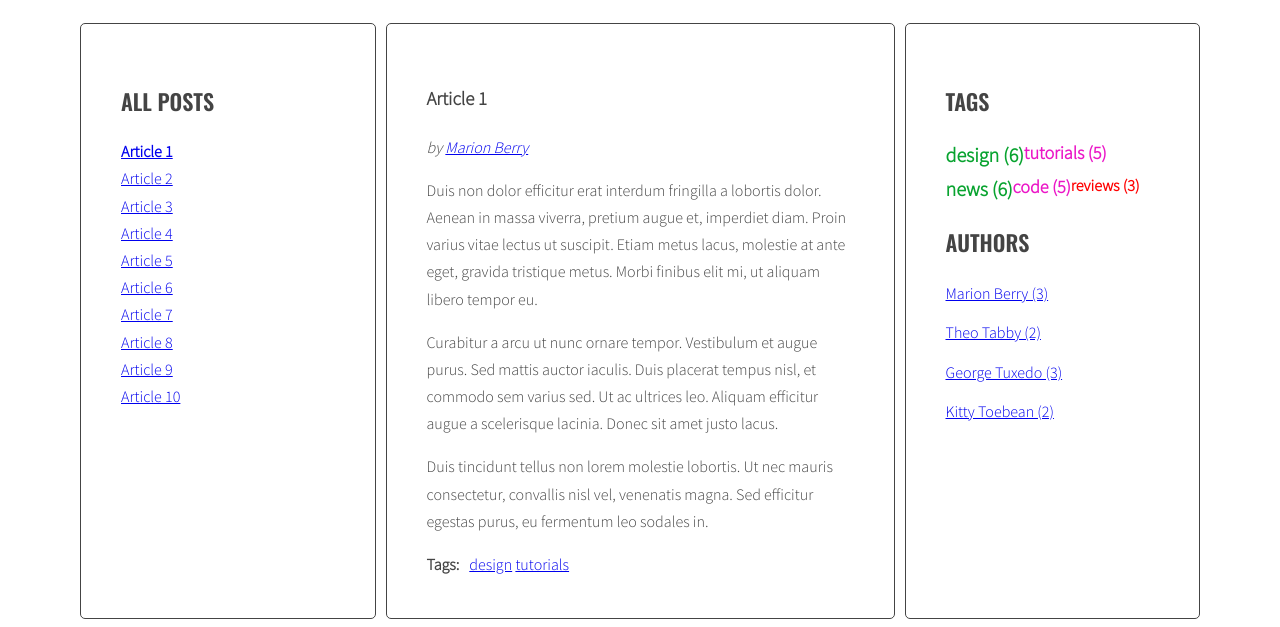
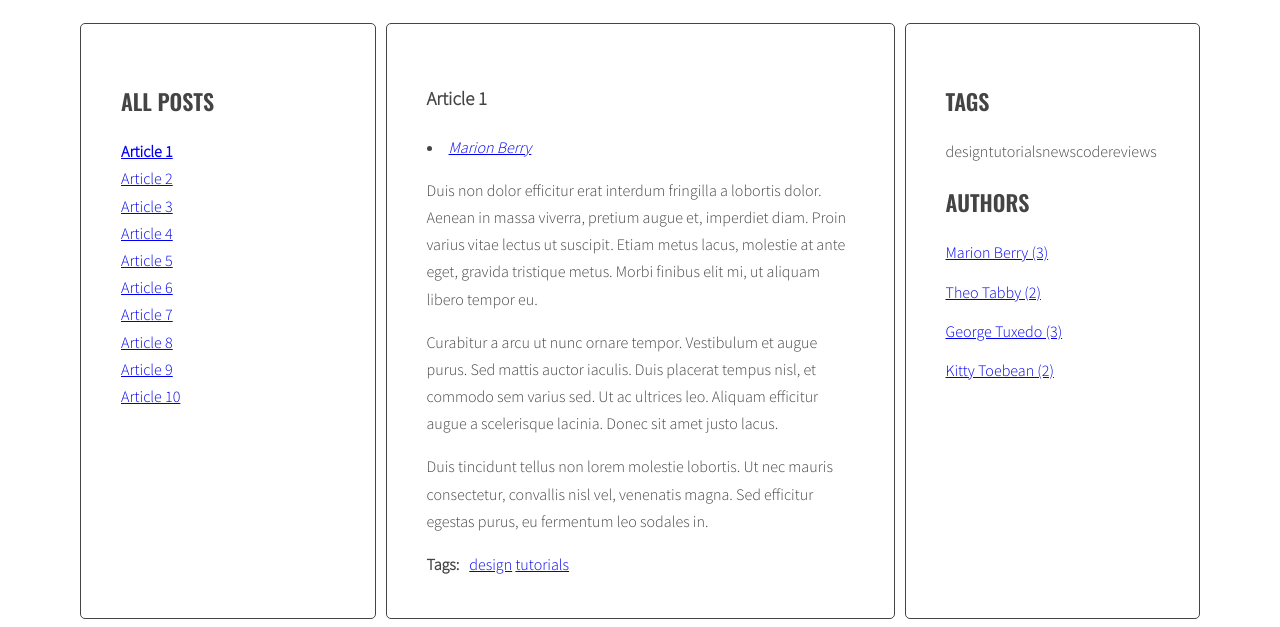
Before and after one commit to JankiJans/javascript-blog, a website: page index.html in a window 1280 px wide. Both pictures are taken after a click on the link "Article 1". Shown: the part 220-847 px from the top of the page. Drawn offline with nearby package versions, Linux system fonts and the light colour scheme.

Commit message:
add handlebars

```diff
--- a/index.html
+++ b/index.html
@@ -16,6 +16,16 @@
                 <aside class="sidebar">
                     <h2 class="section-title">All posts</h2>
                     <ul class="list titles">
+                      <!-- <li><a href="#article-1" class="active"><span>Article 1</span></a></li>
+                      <li><a href="#article-2"><span>Article 2</span></a></li>
+                      <li><a href="#article-3"><span>Article 3</span></a></li>
+                      <li><a href="#article-4"><span>Article 4</span></a></li>
+                      <li><a href="#article-5"><span>Article 5</span></a></li>
+                      <li><a href="#article-6"><span>Article 6</span></a></li>
+                      <li><a href="#article-7"><span>Article 7</span></a></li>
+                      <li><a href="#article-8"><span>Article 8</span></a></li>
+                      <li><a href="#article-9"><span>Article 9</span></a></li>
+                      <li><a href="#article-10"><span>Article 10</span></a></li> -->
                     </ul>
                 </aside>
                 <section class="posts">
@@ -243,6 +253,21 @@
             </main>
         </div>
     </div>
+    <script id="template-article-link" type="text/x-handlebars-template">
+      <li><a href="#{{ id }}"><span>{{ title }}</span></a></li>
+    </script>
+    <script id="template-article-tag" type="text/x-handlebars-template">
+      <li><a href="#tag-{{ id }}"><span>{{ title }}</span></a></li>
+    </script>
+    <script id="template-author-link" type="text/x-handlebars-template">
+      <li><a href="#author-{{ id }}"><span>{{ title }}</span></a></li>
+    </script>
+    <script id="template-tag-cloud-link" type="text/x-handlebars-template">
+      {{#each tags}}
+      <li>{{ tag }}</li>
+      {{/each}}
+    </script>
+    <script src="https://cdnjs.cloudflare.com/ajax/libs/handlebars.js/4.1.0/handlebars.min.js"></script>
     <script src="js/script.js"></script>
 </body>
 </html>
--- a/js/script.js
+++ b/js/script.js
@@ -1,43 +1,42 @@
 'use strict';
+const templates = {
+  articleLink: Handlebars.compile(document.querySelector('#template-article-link').innerHTML),
+  articleTag: Handlebars.compile(document.querySelector('#template-article-tag').innerHTML),
+  authorLink: Handlebars.compile(document.querySelector('#template-author-link').innerHTML),
+  tagCloudLink: Handlebars.compile(document.querySelector('#template-tag-cloud-link').innerHTML),
+}
 
-/* const { active } = require("browser-sync"); */
-
-/*
-document.getElementById('test-button').addEventListener('click', function(){
-    const links = document.querySelectorAll('.titles a');
-    console.log('links:', links);
-  });
-*/
 
 const titleClickHandler = function(event) {
   event.preventDefault();
 
-  const clickedElement = this;
+  const clickedElement = this;    //element `this` określa konkretny obiekt który chcemy znaleźć, lub wskazać.
 
   console.log('Link was clicked!');
   console.log(event);
-
   /* [DONE] remove class 'active' from all article links  */
 
-  const activeLinks = document.querySelectorAll('.titles a.active');
+  const activeLinks = document.querySelectorAll('.titles a.active'); //stała która szuka wszystkich elemntów `a` o klasie `titles` i posiadających klase `active`
+  console.log(activeLinks);
 
-  for (let activeLink of activeLinks) {
+  for (let activeLink of activeLinks) {   //pętla która przeskakuje przez każdy element a i usuwa klase active w stałej `activeLinks`
 
     activeLink.classList.remove('active');
 
   }
 
-  /* [IN PROGRESS] add class 'active' to the clicked link */
+  /* [DONE] add class 'active' to the clicked link */
 
   console.log('clickedElement:', clickedElement);
 
-  clickedElement.classList.add('active');
+  clickedElement.classList.add('active');   //dodaje klase active na kliknięty element
 
   /* [DONE] remove class 'active' from all articles */
 
-  const activeArticles = document.querySelectorAll('.post.active');
+  const activeArticles = document.querySelectorAll('.post.active');   //stała która wyszukuje wszystkie elementy z klasy `post` posiadające klasę `active`
+  console.log(activeArticles);
 
-  for (let activeArticle of activeArticles) {
+  for (let activeArticle of activeArticles) {   //pętla która przeskakuje przez każdy elemnt `post` i usuwa klasę `active` w stałej activeArticles
 
     activeArticle.classList.remove('active');
 
@@ -45,46 +44,46 @@ const titleClickHandler = function(event) {
 
   /* get 'href' attribute from the clicked link */
 
-  const articleSelector = clickedElement.getAttribute('href');
+  const articleSelector = clickedElement.getAttribute('href');    //Tutaj pobierany jest konkretny atrybut href po kliknięciu
   console.log(articleSelector);
 
   /* find the correct article using the selector (value of 'href' attribute) */
 
-  const targetArticle = document.querySelector(articleSelector);
+  const targetArticle = document.querySelector(articleSelector);    //stała `targetArticle` wyszukuje konkretny kod HTML który został określony w stałej `articleSelector`
   console.log(targetArticle);
 
   /* add class 'active' to the correct article */
 
-  targetArticle.classList.add('active');
+  targetArticle.classList.add('active'); //Tutaj zostaje dodana klasa active do klikniętego artykułu
 
 }
 
-const optArticleSelector = '.post',
+const optArticleSelector = '.post',   //stałe które wyszukują konkretne klasy z kodu HTML
   optTitleSelector = '.post-title',
   optTitleListSelector = '.titles',
   optArticleTagsSelector = '.post-tags .list',
   optArticleAuthorSelector = '.post .post-author',
   optTagsListSelector = '.tags.list',
   optAuthorListSelector = '.authors.list',
-  optCloudClassCount = 5,
+  optCloudClassCount = 5,   //tej zmiennej została przypisana wartość 5
   optCloudClassPrefix = 'tag-size-';
 
 
-function generateTitleLinks(customSelector = '') {
+function generateTitleLinks(customSelector = '') {    //funkcji z argumentem bez przypsianej wartośći staje się pustym ciągiej znaków "Po co? Nie wiem"
 
   /* remove contents of titleList */
 
-  const titleList = document.querySelector(optTitleListSelector);
-  console.log(titleList);
+  const titleList = document.querySelector(optTitleListSelector);   //Stała która szuka w dokumencie czyli w htmlu wartości przypisanej do stałej `optTitleListSelector` czyli szuka `titles`
+  //console.log(titleList);
 
-  titleList.innerHTML = '';
+  titleList.innerHTML = '';   //ten element jest ustawiony na pusty ciąg znaków co oznacza, że elemnt staje się pusty i traci swoje dzieci czyli wszyskie elementy HTML znajdujące się wewnątrz `titeList` i element staje się pusty
 
   /* for each article */
 
-  const articles = document.querySelectorAll(optArticleSelector + customSelector);
+  const articles = document.querySelectorAll(optArticleSelector + customSelector);    //stała articles wyszukuje wszystkie elemnty które zawierają optArticleSelector czyli `post` (artykuły) + poźniej dodajemy customSelector, który nie ma przypisanej żadnej wartości dzięki czemu wyłpany zostaje tylko optArticleSelector
   console.log(articles);
 
-  let html = '';
+  let html = '';    // zmienna która przechowuje kod html
 
   for (let article of articles) {
 
@@ -99,19 +98,21 @@ function generateTitleLinks(customSelector = '') {
     /* get the title from the title element */
     /* create HTML of the link */
 
-    const linkHTML = '<li><a href="#' + articleId + '"><span>' + articleTitle + '</span></a></li>';
-    console.log(linkHTML);
+    //const linkHTML = '<li><a href="#' + articleId + '"><span>' + articleTitle + '</span></a></li>';
+    const linkHTMLData = {id: articleId, title: articleTitle};
+    const linkHTML = templates.articleLink(linkHTMLData);
+    //console.log(linkHTML);
 
     /* insert link into titleList */
 
     html = html + linkHTML;
-    console.log(html);
+    //console.log(html);
   }
 
   titleList.innerHTML = html;
 
   const links = document.querySelectorAll('.titles a');
-  console.log(links);
+  //console.log(links);
 
   for (let link of links) {
 
@@ -130,7 +131,7 @@ function calculateTagsParams(tags) {
     min: 999999
 
   }
-  console.log(params);
+  //console.log(params);
 
   for (let tag in tags) {
     if(tags[tag] > params.max) {
@@ -152,12 +153,12 @@ function generateTags() {
 
   /* [NEW] create a new variable allTags with an empty object */
    let allTags = {};
-   console.log(allTags)
+   //console.log(allTags)
 
   /* find all articles */
 
   const articles = document.querySelectorAll(optArticleSelector);
-  console.log(articles);
+  //console.log(articles);
 
   /* START LOOP: for every article: */
 
@@ -166,7 +167,7 @@ function generateTags() {
     /* find tags wrapper */
 
     const titleList = article.querySelector(optArticleTagsSelector);
-    console.log(titleList);
+    //console.log(titleList);
 
     /* make html variable with empty string */
 
@@ -175,22 +176,25 @@ function generateTags() {
     /* get tags from data-tags attribute */
 
     const articleTags = article.getAttribute('data-tags'); //articleTagList
-    console.log(articleTags);
+    //console.log(articleTags);
 
     /* split tags into array */
 
     const articleTagsArray = articleTags.split(' ');
-    console.log(articleTagsArray);
+    //console.log(articleTagsArray);
 
     /* START LOOP: for each tag */
 
     for(let tag of articleTagsArray) {
-      console.log(tag);
+      //console.log(tag);
 
       /* generate HTML of the link */
 
-      const linkHTML = '<li><a href="#tag-' + tag + '">' + tag + '</a></li>';
-      console.log(linkHTML)
+      //const linkHTML = '<li><a href="#tag-' + tag + '">' + tag + '</a></li>';
+
+      const linkHTMLData = {id: tag, title: tag};
+      const linkHTML = templates.articleTag(linkHTMLData);
+      //console.log(linkHTML)
 
       /* add generated code to html variable */
       html = html + linkHTML + ' ';
@@ -217,13 +221,15 @@ function generateTags() {
   /* [NEW] find list of tags in right column */
 
   const tagList = document.querySelector(optTagsListSelector); //cloudTaglist
-  console.log(tagList);
+  //console.log(tagList);
 
   const tagsParams = calculateTagsParams(allTags);
-  console.log('tagsParams:', tagsParams);
+  //console.log('tagsParams:', tagsParams);
 
   /* [NEW] create variable for all links HTML code */
-  let allTagsHTML = '';
+
+  //let allTagsHTML = '';
+  const allTagsData = {tags: []};
 
   /* [NEW] START LOOP: for each tag in allTags: */
 
@@ -231,21 +237,31 @@ function generateTags() {
 
     /* [NEW] generate code of a link and add it to allTagsHTML */
 
-    allTagsHTML += '<a href="#tag-' + tag + '" class="' + optCloudClassPrefix + calculateTagClass(allTags[tag], tagsParams) + '">' + tag + ' (' + allTags[tag] + ') ' + '</a>';
-    console.log(allTagsHTML);
+    //allTagsHTML += '<a href="#tag-' + tag + '" class="' + optCloudClassPrefix + calculateTagClass(allTags[tag], tagsParams) + '">' + tag + ' (' + allTags[tag] + ') ' + '</a>';
+    //console.log(allTagsHTML);
+
+    allTagsData.tags.push({
+      tag: tag,
+      count: allTags[tag],
+      className: calculateTagClass(allTags[tag], tagsParams)
+    });
+
     /* [NEW] END LOOP: for each tag in allTags: */
   }
 
   /*[NEW] add HTML from allTagsHTML to tagList */
 
-  tagList.innerHTML = allTagsHTML;
+  // tagList.innerHTML = allTagsHTML;
+  tagList.innerHTML = templates.tagCloudLink(allTagsData)
+
+  console.log(allTagsData);
 
 }
 
 generateTags();
 
 function calculateTagClass(count, params) {
-console.log(count, params);
+//console.log(count, params);
 
   const normalizedCount = count - params.min;
 
@@ -279,7 +295,7 @@ function tagClickHandler(event) {
   /* find all tag links with class active */
 
   const allTags = document.querySelectorAll('a.active[href^="#tag-"]');
-  console.log(allTags);
+  //console.log(allTags);
 
   /* START LOOP: for each active tag link */
 
@@ -314,7 +330,7 @@ function addClickListenersToTags(){
   /* find all links to tags */
 
   const allLinksTags = document.querySelectorAll('a[href^="#tag-"]');
-  console.log(allLinksTags);
+  //console.log(allLinksTags);
 
   /* START LOOP: for each link */
   for(let allLinkTag of allLinksTags){
@@ -332,22 +348,26 @@ addClickListenersToTags();
 function generateAuthors() {
 
   let allAuthors = {};
-  console.log(allAuthors);
+  //console.log(allAuthors);
 
   const articles = document.querySelectorAll(optArticleSelector);
-  console.log(articles)
+  //console.log(articles)
 
   for (let article of articles) {
 
     const wrapperAuthors = article.querySelector(optArticleAuthorSelector);
-    console.log(wrapperAuthors);
+    //console.log(wrapperAuthors);
 
     let html = '';
 
     const authorTags = article.getAttribute('data-authors');
-    console.log(authorTags);
+    //console.log(authorTags);
 
-    const authorHTML = '<p class="post-author">by <a href="#author-' + authorTags + '">' + authorTags + '</a></p>';
+    //const authorHTML = '<p class="post-author">by <a href="#author-' + authorTags + '">' + authorTags + '</a></p>';
+
+    const linkHTMLData = {id: authorTags, title: authorTags};
+    const authorHTML = templates.authorLink(linkHTMLData);
+
     console.log(authorHTML);
 
     html = html + authorHTML;
@@ -362,19 +382,19 @@ function generateAuthors() {
     }
 
   }
-  console.log(allAuthors);
+  //console.log(allAuthors);
 
   const authorList = document.querySelector(optAuthorListSelector);
-  console.log(authorList);
+  //console.log(authorList);
 
   const authorsParams = calculateTagsParams(allAuthors);
-  console.log('tagsParams:', authorsParams);
+  //console.log('tagsParams:', authorsParams);
 
   let allAuthorsHTML = '';
 
   for(let authorTags in allAuthors){
   allAuthorsHTML += '<li><a href="#author-' + authorTags + '">' + authorTags + ' (' + allAuthors[authorTags] + ') ' + '</a></li>';
-  console.log(allAuthors);
+  //console.log(allAuthors);
 
   }
 
@@ -396,7 +416,7 @@ function authorClickHandler(event){
   const extractAuthors = href.replace('#author-', '');
   /* find all tag links with class active */
   const allAuthors = document.querySelectorAll('a.active[href^="#author-"]');
-  console.log(allAuthors);
+  //console.log(allAuthors);
   /* START LOOP: for each active tag link */
   for(let allAuthor of allAuthors){
     /* remove class active */
@@ -420,7 +440,7 @@ function addClickListenersToAuthors (){
   /* find all links to tags */
 
  const authorLinks = document.querySelectorAll('a[href^="#author-"]');
- console.log(authorLinks);
+ //console.log(authorLinks);
 
  /* START LOOP: for each link */
 
```
